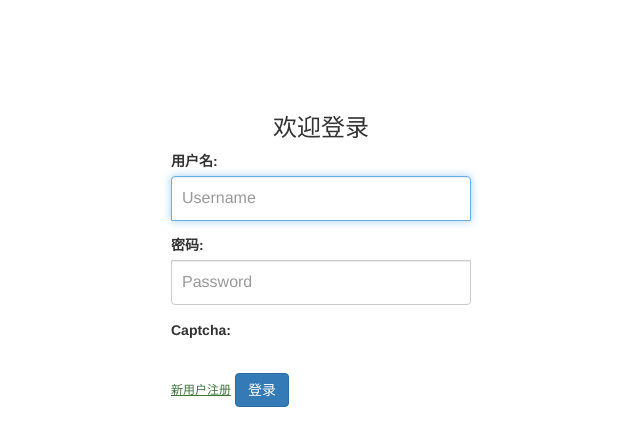
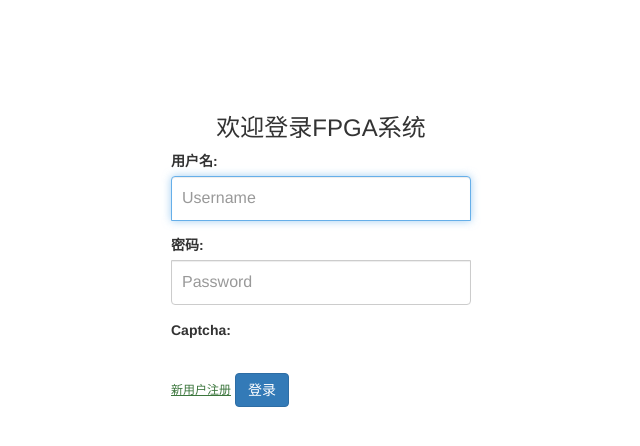
Before and after one commit to LiuJianwen219/FrexTOnline, a Django app: page /login/ in a window 1280 px wide. Shown: the top 446 px of the page, without its empty margins (319-959 px from the left). Run offline with Django 3.2, Linux system fonts and the light colour scheme; some libraries are stand-ins or nearby versions.

Commit message:
feat: report

```diff
--- a/templates/Login/login.html
+++ b/templates/Login/login.html
@@ -15,7 +15,7 @@
           <div class="alert alert-warning">{{ message }}</div>
       {% endif %}
       {% csrf_token %}
-      <h3 class="text-center">欢迎登录</h3>
+      <h3 class="text-center">欢迎登录FPGA系统</h3>
 
       <div class="form-group">
         {{ login_form.username.label_tag }}
```
